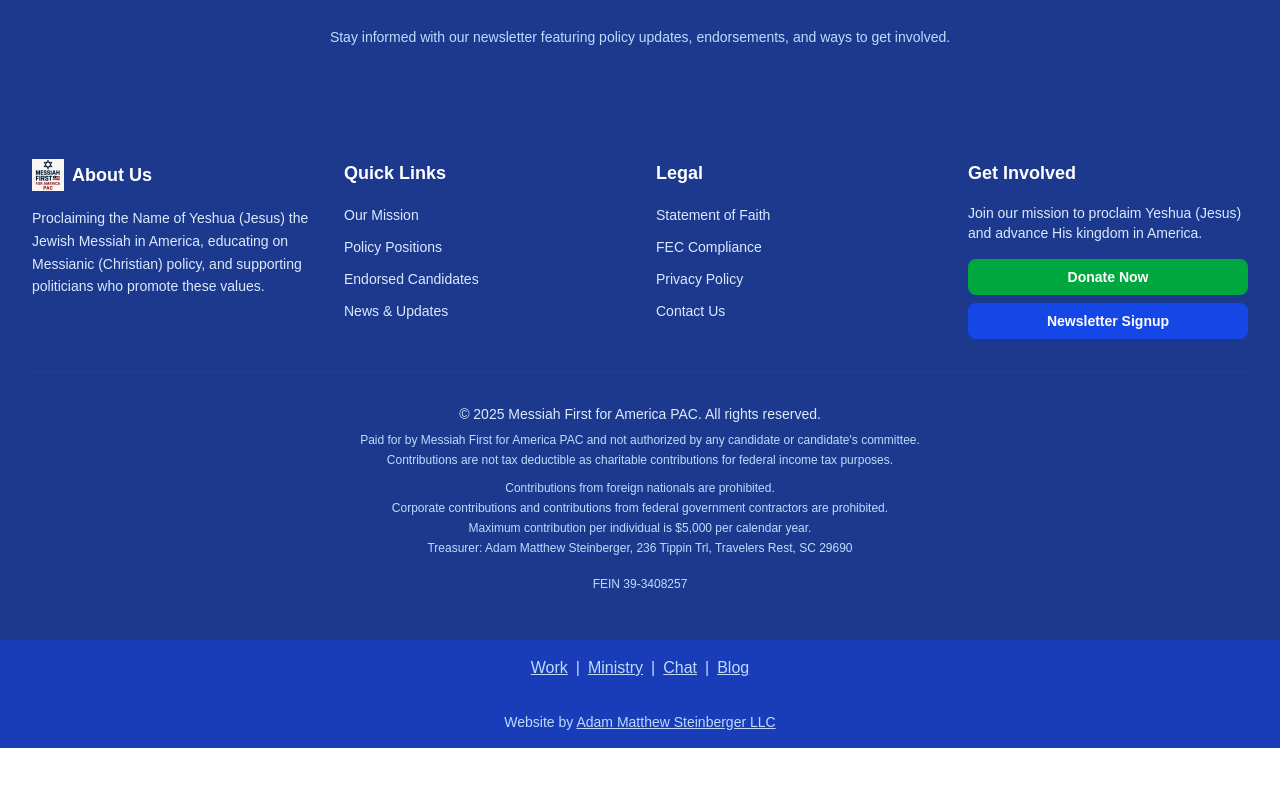
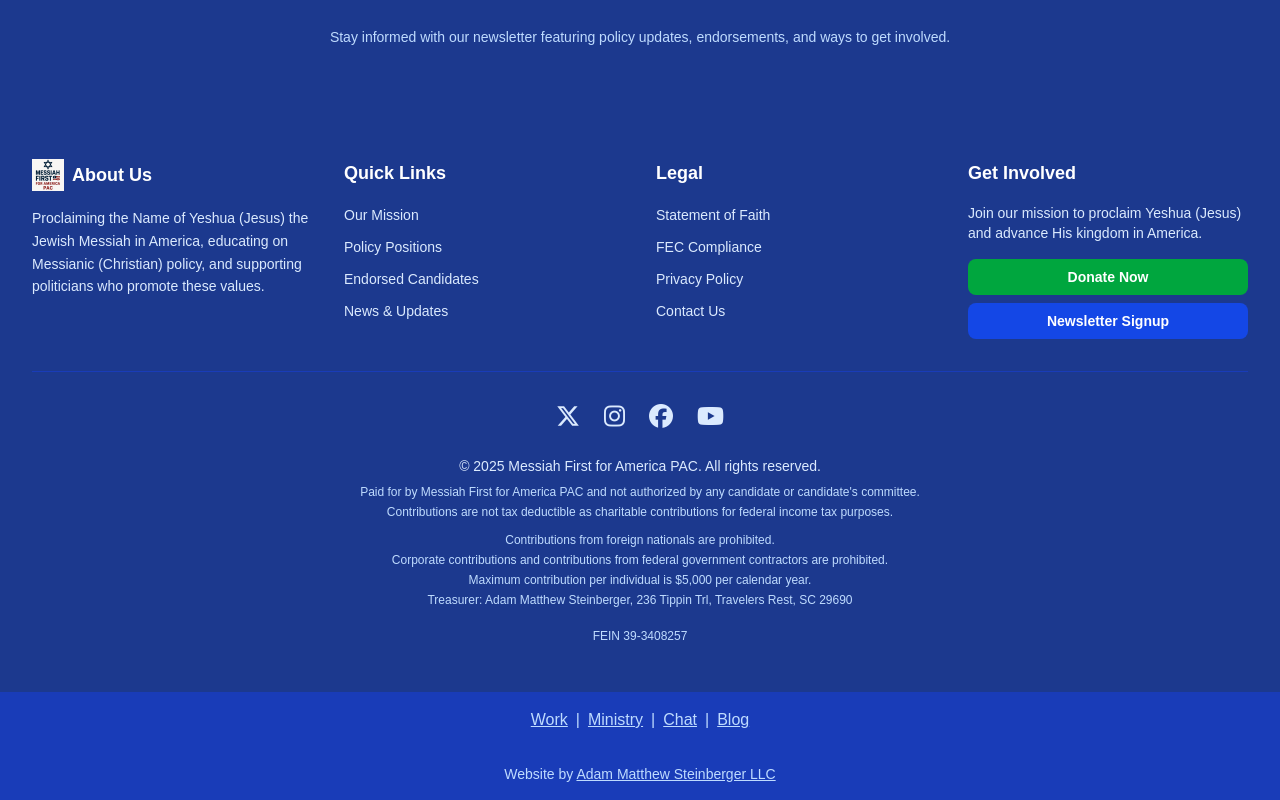
Before and after one commit to realadammatthew/messiahfirst, a Next.js app: page / in a window 1280 px wide. Shown: the part 1371-2171 px from the top of the page. Before the commit the page ends 2119 px from the top, so only its background shows below. Built offline with nearby package versions, Linux system fonts and the light colour scheme.

Commit message:
added socials to footer

```diff
--- a/src/app/layout.tsx
+++ b/src/app/layout.tsx
@@ -29,6 +29,8 @@
     <html lang="en">
       <head>
         <link rel="icon" href="/images/favicon.ico" />
+        {/* Font Awesome */}
+        <link rel="stylesheet" href="https://cdnjs.cloudflare.com/ajax/libs/font-awesome/6.5.1/css/all.min.css" integrity="sha512-DTOQO9RWCH3ppGqcWaEA1BIZOC6xxalwEsw9c2QQeAIftl+Vegovlnee1c9QX4TctnWMn13TZye+giMm8e2LwA==" crossOrigin="anonymous" referrerPolicy="no-referrer" />
         {/* Google tag (gtag.js) */}
         <script async src="https://www.googletagmanager.com/gtag/js?id=G-9ER6W5X6KN"></script>
         <script
--- a/src/components/layout/Footer.tsx
+++ b/src/components/layout/Footer.tsx
@@ -105,6 +105,45 @@
 
         {/* Bottom Section */}
         <div className="border-t border-blue-800 mt-8 pt-8 text-center">
+          {/* Social Media Links */}
+          <div className="flex justify-center space-x-6 mb-6">
+            <a
+              href="https://x.com/messiahfirstpac"
+              target="_blank"
+              rel="noopener noreferrer"
+              className="text-blue-100 hover:text-white transition-colors"
+              aria-label="Follow us on X (Twitter)"
+            >
+              <i className="fab fa-x-twitter text-2xl"></i>
+            </a>
+            <a
+              href="https://www.instagram.com/messiahfirstpac/"
+              target="_blank"
+              rel="noopener noreferrer"
+              className="text-blue-100 hover:text-white transition-colors"
+              aria-label="Follow us on Instagram"
+            >
+              <i className="fab fa-instagram text-2xl"></i>
+            </a>
+            <a
+              href="https://www.facebook.com/messiahfirstpac"
+              target="_blank"
+              rel="noopener noreferrer"
+              className="text-blue-100 hover:text-white transition-colors"
+              aria-label="Follow us on Facebook"
+            >
+              <i className="fab fa-facebook text-2xl"></i>
+            </a>
+            <a
+              href="https://www.youtube.com/@messiahfirstpac"
+              target="_blank"
+              rel="noopener noreferrer"
+              className="text-blue-100 hover:text-white transition-colors"
+              aria-label="Subscribe on YouTube"
+            >
+              <i className="fab fa-youtube text-2xl"></i>
+            </a>
+          </div>
           <p className="text-blue-100 text-sm">
             © 2025 Messiah First for America PAC. All rights reserved.
           </p>
```
